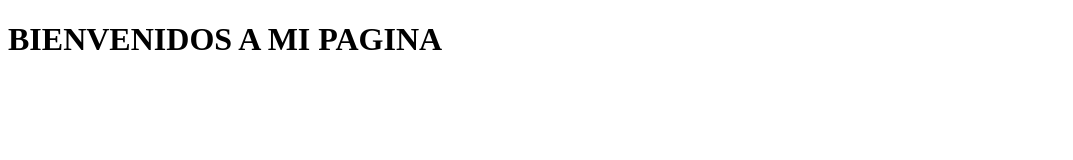
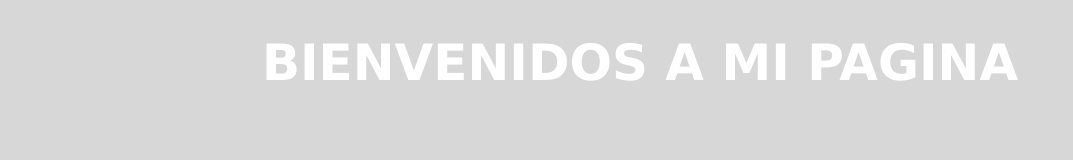
Before and after one commit to Alek1902/otro_repo_alek, a plain HTML site: page index.html in a window 1280 px wide. Shown: the whole page, without its empty margins (0-1073 px from the left). Drawn offline with Linux system fonts and the light colour scheme.

Commit message:
segunda version

```diff
--- /dev/null
+++ b/estilo.css
@@ -0,0 +1,10 @@
+h1{
+    text-align: center;
+    font-size: 50px;
+    font-family: Verdana, Geneva, Tahoma, sans-serif;
+    color: white;
+}
+
+body{
+    background-color: rgba(0, 0, 0, 0.158);
+}
--- a/index.html
+++ b/index.html
@@ -4,6 +4,7 @@
     <meta charset="UTF-8">
     <meta http-equiv="X-UA-Compatible" content="IE=edge">
     <meta name="viewport" content="width=device-width, initial-scale=1.0">
+    <link rel="stylesheet" href="estilo.css">
     <title>Document</title>
 </head>
 <body>
```
